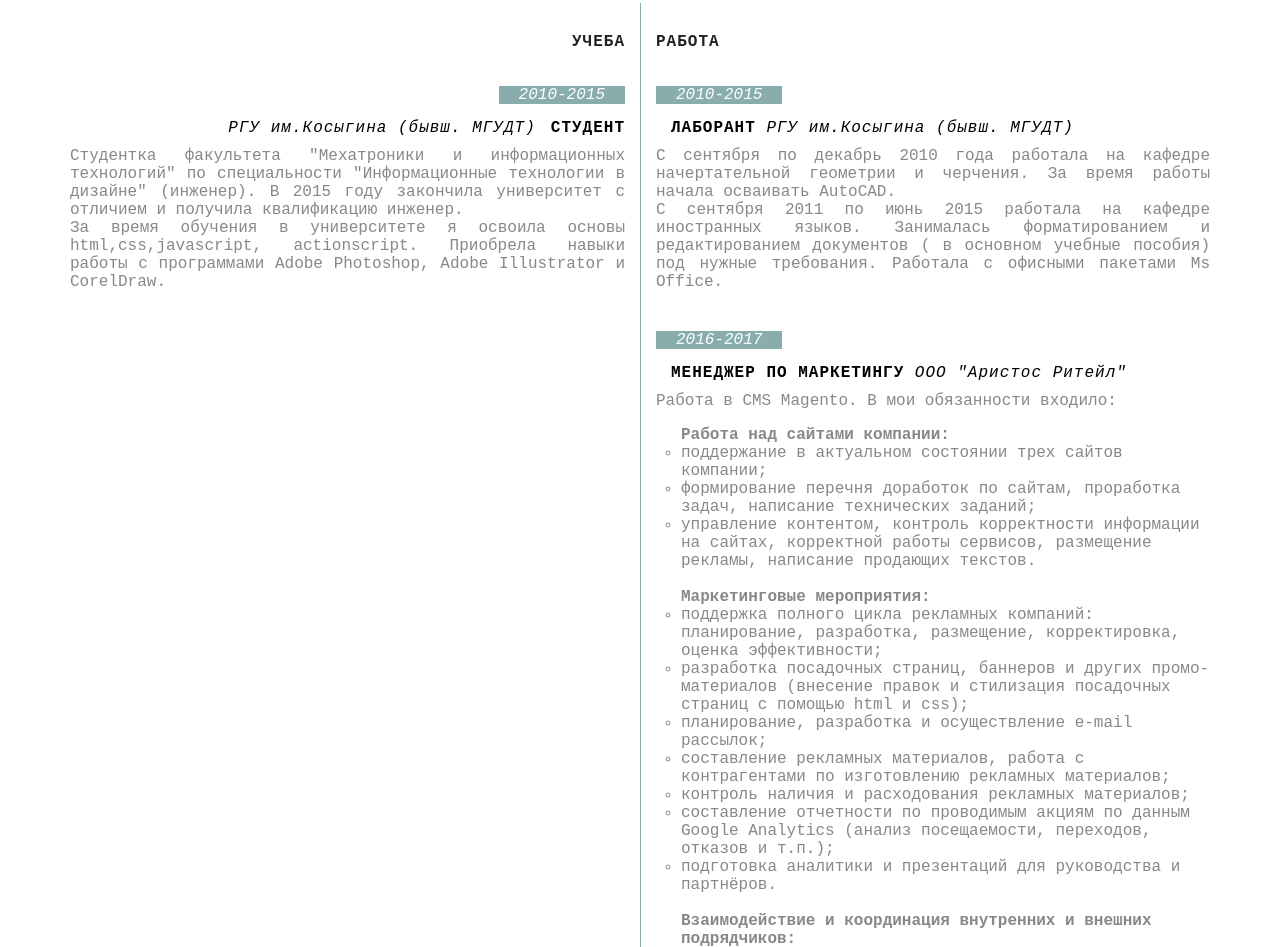
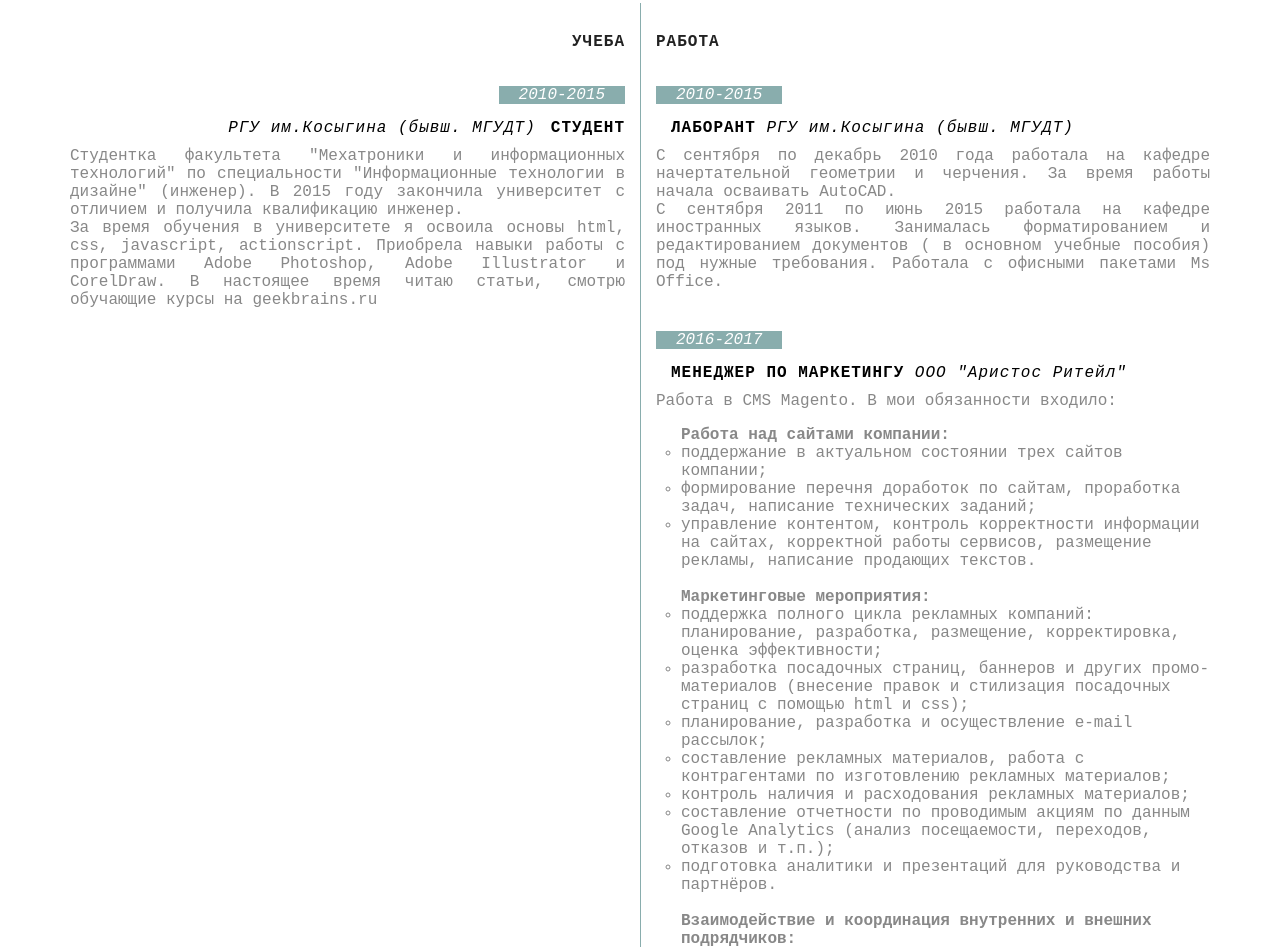
Before and after one commit to alina-bogdanova/alina-bogdanova.github.io, a plain HTML site: page index.html in a window 1280 px wide. Shown: the part 1716-2663 px from the top of the page. Drawn offline with Linux system fonts and the light colour scheme.

Commit message:
Update index.html

```diff
--- a/index.html
+++ b/index.html
@@ -128,7 +128,7 @@
 										РГУ им.Косыгина (бывш. МГУДТ)<strong>Студент</strong>
 									</div>
 									<p>Студентка факультета "Мехатроники и информационных технологий" по специальности "Информационные технологии в дизайне" (инженер). В 2015 году закончила университет с отличием и получила квалификацию инженер.<br>
-									За время обучения в университете я освоила основы html,css,javascript, actionscript. Приобрела навыки работы с программами Adobe Photoshop, Adobe Illustrator и CorelDraw.
+									За время обучения в университете я освоила основы html, css, javascript, actionscript. Приобрела навыки работы с программами Adobe Photoshop, Adobe Illustrator и CorelDraw. В настоящее время читаю статьи, смотрю обучающие курсы на geekbrains.ru
 									</p>
 								</div>
 							</div>
```
